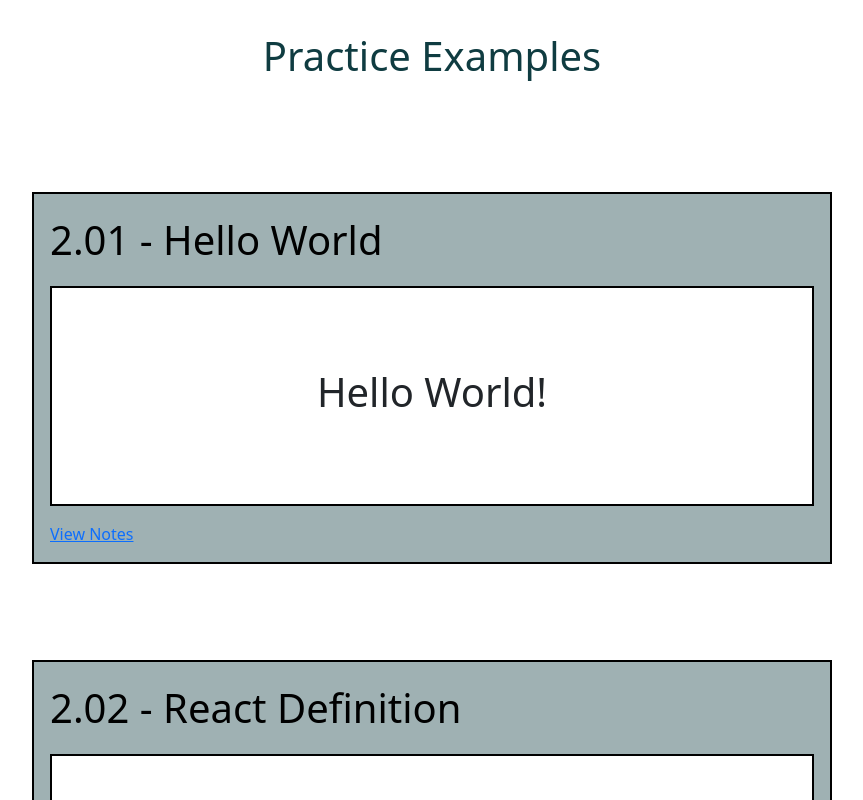
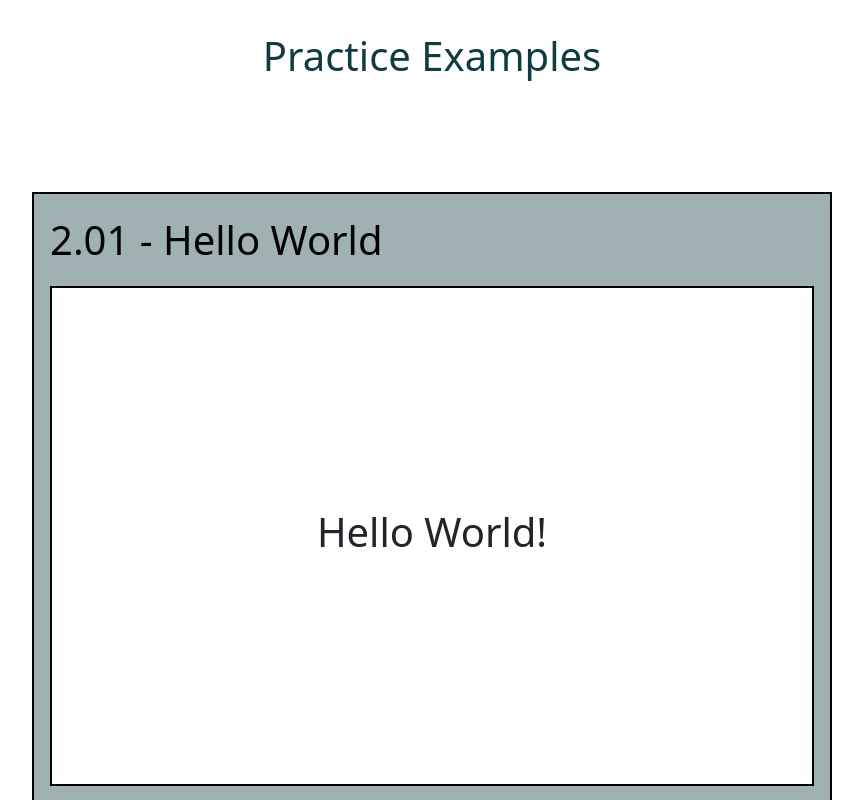
Before and after one commit to andentx/notes-complete-react-js-by-edufect-institute, a React (Create React App) app: page / in a window 1280 px wide. Shown: the top 800 px of the page, without its empty margins (208-1071 px from the left). Built offline with nearby package versions, Linux system fonts and the light colour scheme.

Commit message:
Add fixed height to examples

```diff
--- a/src/components/ExampleContainer.module.css
+++ b/src/components/ExampleContainer.module.css
@@ -15,6 +15,7 @@
     justify-content: center;
     padding: 5rem 1rem 5rem 1rem;
     margin: 1rem;
+    height: 500px;
 }
 
 .title {
```
